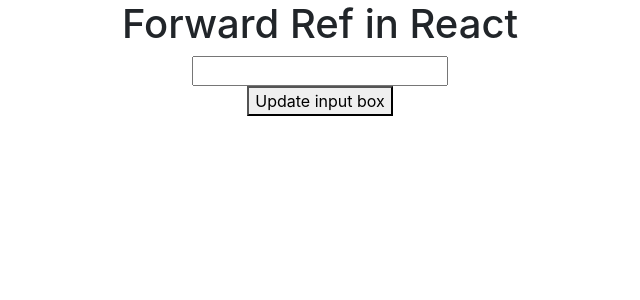
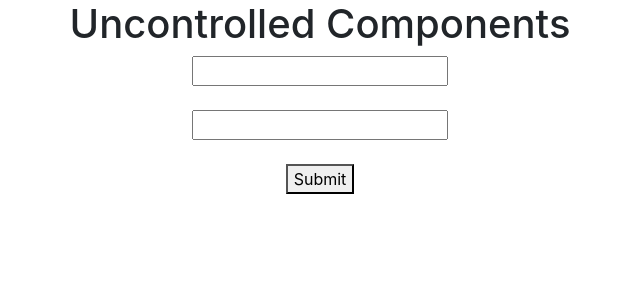
Before and after one commit to mrdbcse/React-Tutorial, a React (Create React App) app: page / in a window 1280 px wide. Shown: the top 300 px of the page, without its empty margins (320-960 px from the left). Built offline with nearby package versions, Linux system fonts and the light colour scheme.

Commit message:
Controlled and Uncontrolled Components

```diff
--- a/src/App.js
+++ b/src/App.js
@@ -1,5 +1,7 @@
 import "./App.css";
+import ControlledComponent from "./Components/ControlledComponent";
 import FwdRef from "./Components/FwdRef";
+import UncontrolledComponents from "./Components/UncontrolledComponents";
 import UseRefExample from "./Components/UseRefExample";
 // import UseMemoExample from "./Components/UseMemoExample";
 // import Bootstrap from "./Components/Bootstrap";
@@ -44,7 +46,9 @@ const App = () => {
       {/* <Map /> */}
       {/* <UseMemoExample /> */}
       {/* <UseRefExample /> */}
-      <FwdRef />
+      {/* <FwdRef /> */}
+      {/* <ControlledComponent /> */}
+      <UncontrolledComponents />
     </div>
   );
 };
--- /dev/null
+++ b/src/Components/ControlledComponent.js
@@ -0,0 +1,19 @@
+import { useState } from "react";
+
+const ControlledComponent = () => {
+  // Controlled Components are handled through state
+  const [value, setValue] = useState(0);
+  return (
+    <div>
+      <h1>Controlled Component</h1>
+      <input
+        type='text'
+        value={value}
+        onChange={(e) => setValue(e.target.value)}
+      />
+      <h3>Value:{value}</h3>
+    </div>
+  );
+};
+
+export default ControlledComponent;
--- /dev/null
+++ b/src/Components/UncontrolledComponents.js
@@ -0,0 +1,24 @@
+import { useRef } from "react";
+
+const UncontrolledComponents = () => {
+  // Uncontroled Components are not controlled through states
+  const inputRef1 = useRef(null);
+  const inputRef2 = useRef(null);
+  const submitForm = (e) => {
+    e.preventDefault();
+    console.log("Input Field 1 value:", inputRef1.current.value);
+    console.log("Input Field 2 value:", inputRef2.current.value);
+  };
+  return (
+    <div>
+      <h1>Uncontrolled Components</h1>
+      <form onSubmit={submitForm}>
+        <input ref={inputRef1} type='text' /> <br /> <br />
+        <input ref={inputRef2} type='text' /> <br /> <br />
+        <button>Submit</button>
+      </form>
+    </div>
+  );
+};
+
+export default UncontrolledComponents;
```
